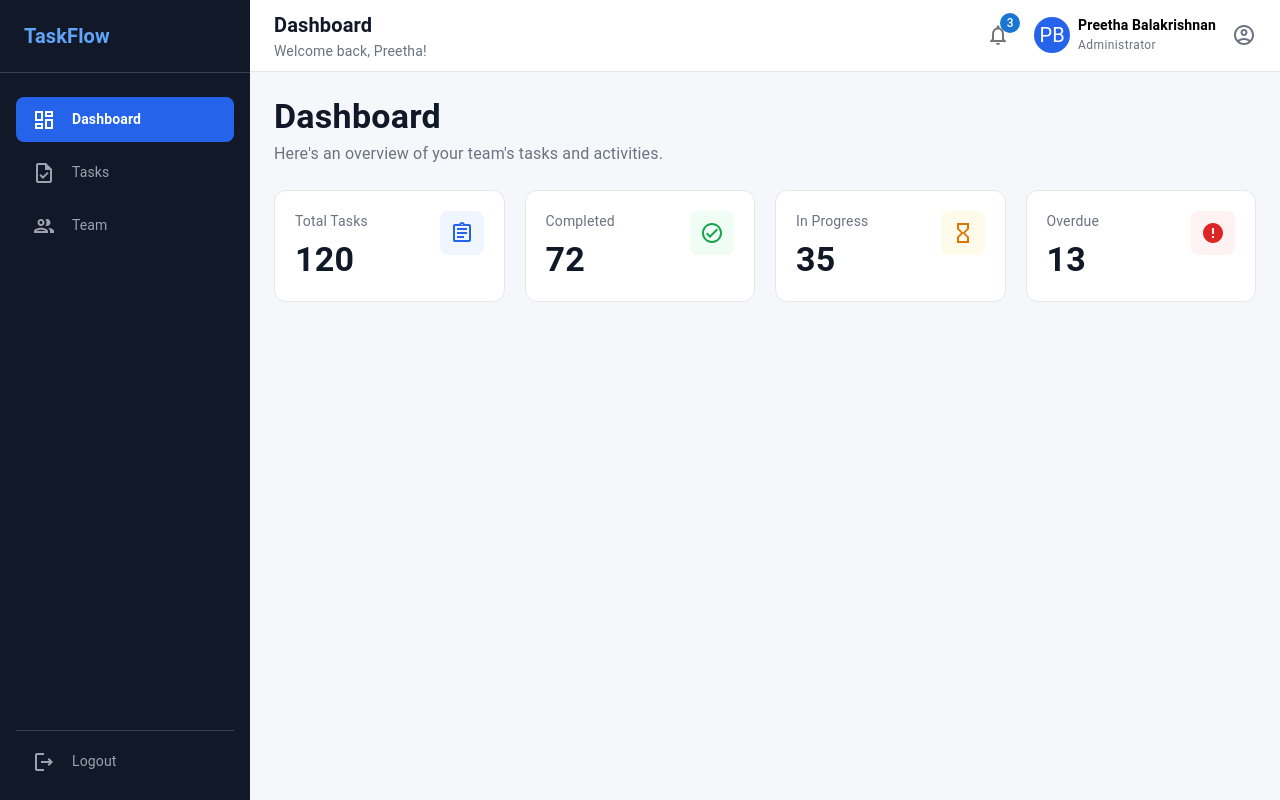
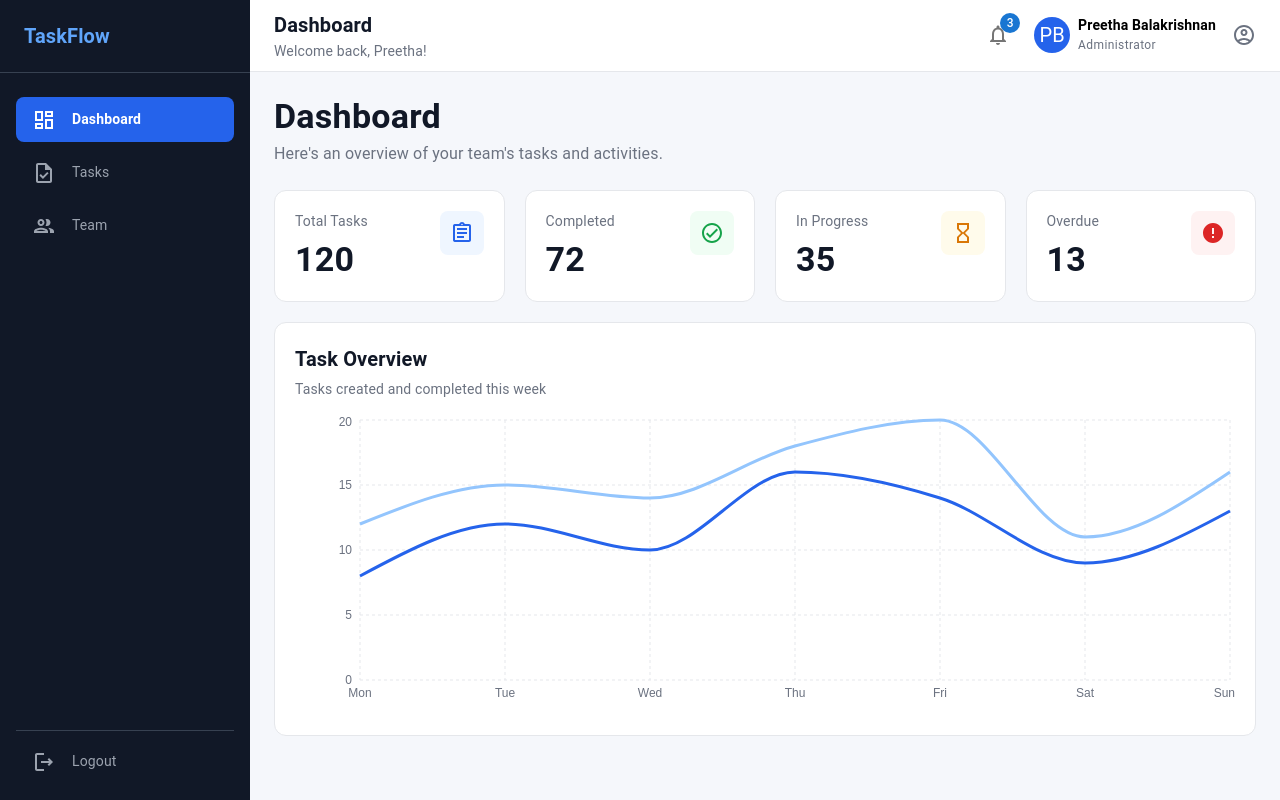
Before and after one commit to preetha-pb/task-team-management-dashboard, a React (Vite) app: page /dashboard in a window 1280 px wide. Built offline with nearby package versions, Linux system fonts and the light colour scheme.

Commit message:
feat: add task overview chart

```diff
--- /dev/null
+++ b/src/components/dashboard/TaskOverviewChart.tsx
@@ -0,0 +1,118 @@
+import {
+  CartesianGrid,
+  Line,
+  LineChart,
+  ResponsiveContainer,
+  Tooltip,
+  XAxis,
+  YAxis,
+} from "recharts";
+
+import { Box, Card, Typography } from "@mui/material";
+
+interface TaskData {
+  day: string;
+  created: number;
+  completed: number;
+}
+
+const data: TaskData[] = [
+  { day: "Mon", created: 12, completed: 8 },
+  { day: "Tue", created: 15, completed: 12 },
+  { day: "Wed", created: 14, completed: 10 },
+  { day: "Thu", created: 18, completed: 16 },
+  { day: "Fri", created: 20, completed: 14 },
+  { day: "Sat", created: 11, completed: 9 },
+  { day: "Sun", created: 16, completed: 13 },
+];
+
+const TaskOverviewChart = () => {
+  return (
+    <Card
+      elevation={0}
+      sx={{
+        border: "1px solid #e5e7eb",
+        borderRadius: 3,
+        p: 2.5,
+      }}
+    >
+      <Typography
+        variant="h6"
+        sx={{
+          fontWeight: 600,
+          color: "#111827",
+        }}
+      >
+        Task Overview
+      </Typography>
+
+      <Typography
+        variant="body2"
+        sx={{
+          color: "#6b7280",
+          mt: 0.5,
+          mb: 2,
+        }}
+      >
+        Tasks created and completed this week
+      </Typography>
+
+      <Box
+        sx={{
+          width: "100%",
+          height: 300,
+        }}
+      >
+        <ResponsiveContainer width="100%" height="100%">
+          <LineChart data={data}>
+            <CartesianGrid
+              strokeDasharray="3 3"
+              stroke="#e5e7eb"
+            />
+
+            <XAxis
+              dataKey="day"
+              tick={{
+                fill: "#6b7280",
+                fontSize: 12,
+              }}
+              axisLine={false}
+              tickLine={false}
+            />
+
+            <YAxis
+              tick={{
+                fill: "#6b7280",
+                fontSize: 12,
+              }}
+              axisLine={false}
+              tickLine={false}
+            />
+
+            <Tooltip />
+
+            <Line
+              type="monotone"
+              dataKey="created"
+              stroke="#93c5fd"
+              strokeWidth={3}
+              dot={false}
+              name="Created"
+            />
+
+            <Line
+              type="monotone"
+              dataKey="completed"
+              stroke="#2563eb"
+              strokeWidth={3}
+              dot={false}
+              name="Completed"
+            />
+          </LineChart>
+        </ResponsiveContainer>
+      </Box>
+    </Card>
+  );
+};
+
+export default TaskOverviewChart;
--- a/src/pages/Dashboard/Dashboard.tsx
+++ b/src/pages/Dashboard/Dashboard.tsx
@@ -9,6 +9,8 @@ import {
 import { Box, Grid, Typography } from "@mui/material";
 
 import StatCard from "../../components/dashboard/StatCard";
+import TaskOverviewChart from "../../components/dashboard/TaskOverviewChart";
+
 
 const Dashboard = () => {
   return (
@@ -76,6 +78,11 @@ const Dashboard = () => {
           />
         </Grid>
       </Grid>
+
+      <Box sx={{ mt: 2.5 }}>
+        <TaskOverviewChart />
+      </Box>
+
     </Box>
   );
 };
```
